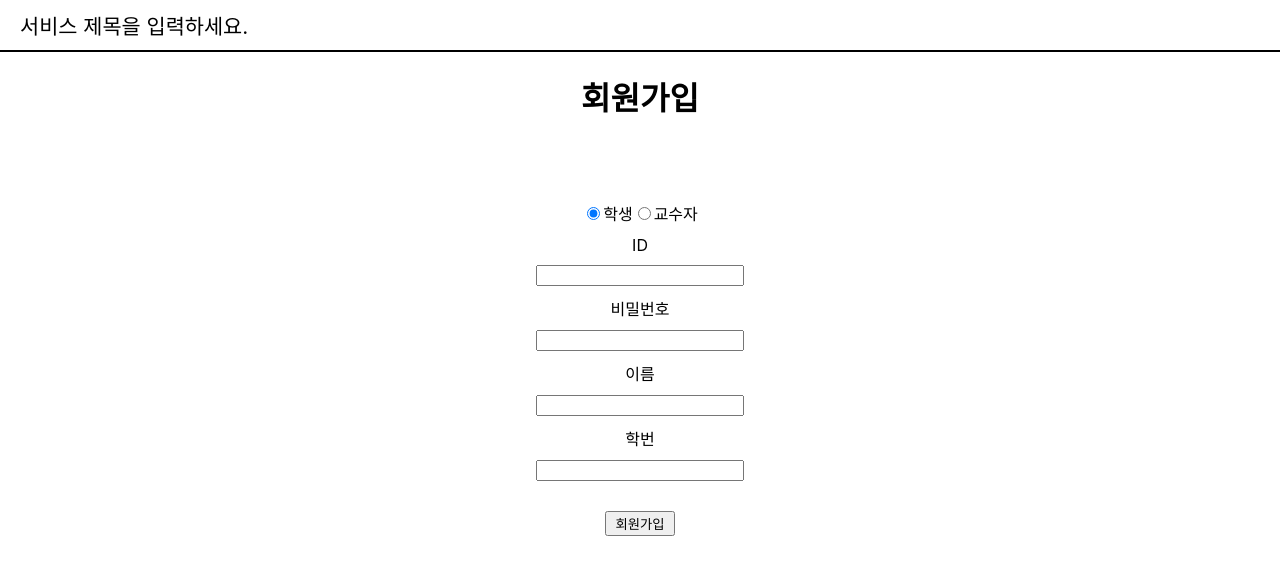
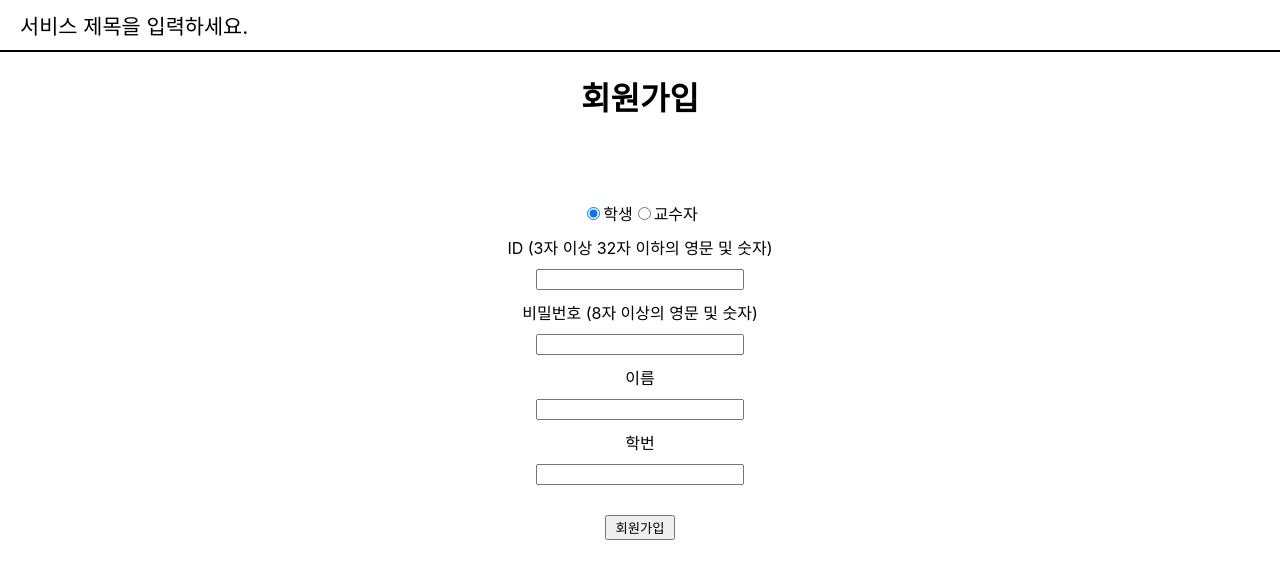
Before and after one commit to SkeletonK10/kweb-assignment-frontend, a React (Create React App) app: page / in a window 1280 px wide. Both pictures are taken after a click on the button "회원가입". Shown: the top 578 px of the page. Built offline with nearby package versions, Linux system fonts and the light colour scheme.

Commit message:
[Design] Add specification for login & register

```diff
--- a/src/components/registerForm.tsx
+++ b/src/components/registerForm.tsx
@@ -51,9 +51,9 @@ const RegisterForm: React.FC = () => {
         <input type="radio" {...register("isStudent")} value="true" defaultChecked={true} />학생
         <input type="radio" {...register("isStudent")} value="false" />교수자
       </div>
-      <div>ID</div>
+      <div>ID (3자 이상 32자 이하의 영문 및 숫자)</div>
       <InputBox type='text' {...register("id")}></InputBox>
-      <div>비밀번호</div>
+      <div>비밀번호 (8자 이상의 영문 및 숫자)</div>
       <InputBox type='password' {...register("pw")}></InputBox>
       <div>이름</div>
       <InputBox type='text' {...register("name")}></InputBox>
--- a/src/pages/MainPage/index.tsx
+++ b/src/pages/MainPage/index.tsx
@@ -6,6 +6,7 @@ import LoginForm from '../../components/loginForm';
 const MainPage: React.FC = () => {
   return (
     <Page>
+      <h1>로그인</h1>
       <LoginForm />
     </Page>
   );
```
